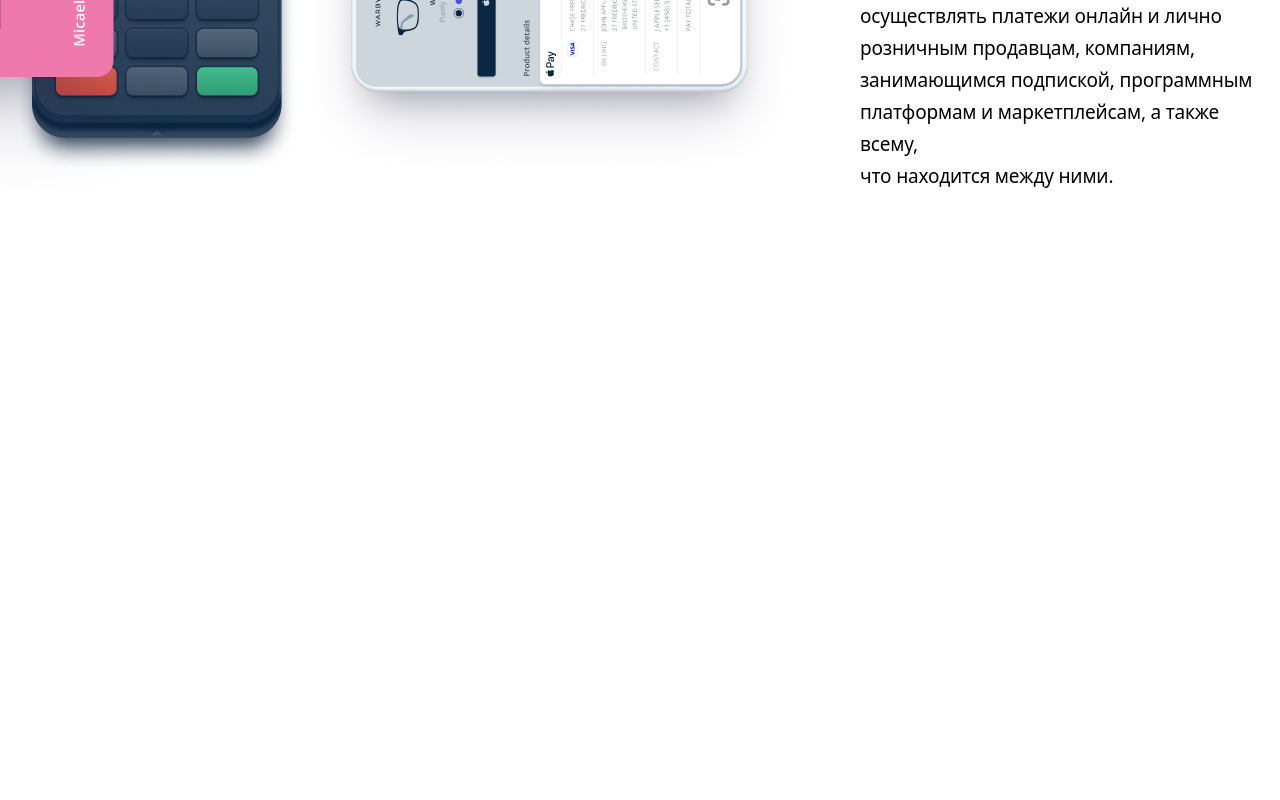
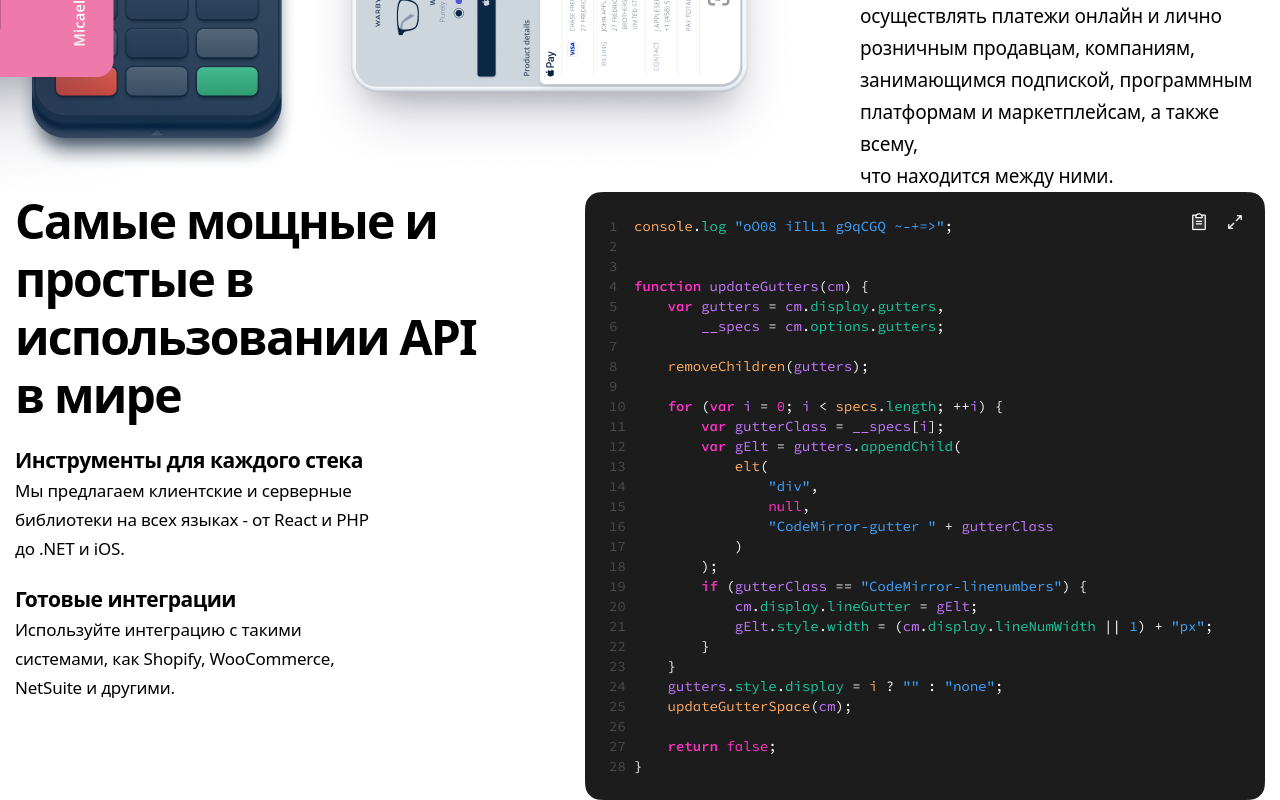
Before and after one commit to NuremirKadyrbekov/chemp, a React (Create React App) app: page / in a window 1280 px wide. Shown: the part 1327-2127 px from the top of the page. Before the commit the page ends 1540 px from the top, so only its background shows below. Built offline with nearby package versions, Linux system fonts and the light colour scheme.

Commit message:
feat: add sectiontwo

```diff
--- a/src/App.js
+++ b/src/App.js
@@ -1,13 +1,14 @@
 import "./App.css";
 import Header from "./components/Header/Header";
-import Navigation from "./components/Header/Navigation/Navigation";
 import SectionOne from "./components/SectionOne/SectionOne";
+import SectionTwo from "./components/SectionTwo/SectionTwo";
 
 function App() {
   return (
     <div className="App">
       <Header />
       <SectionOne />
+      <SectionTwo />
     </div>
   );
 }
--- /dev/null
+++ b/src/components/SectionTwo/SectionTwo.css
@@ -0,0 +1,31 @@
+.sectiontwo__body {
+  display: flex;
+  justify-content: space-between;
+}
+
+.sectiontwo__desc {
+  display: flex;
+  flex-direction: column;
+  gap: 20px;
+}
+
+.sectiontwo__title {
+  font-size: 48px;
+  font-weight: 700;
+  line-height: 58px;
+  letter-spacing: -1.7999999523162842px;
+}
+
+.sectiontwo__subtitle {
+  font-size: 21px;
+  font-weight: 700;
+  line-height: 32px;
+  letter-spacing: -0.5px;
+}
+
+.sectiontwo__text {
+  font-size: 17px;
+  font-weight: 400;
+  line-height: 29px;
+  letter-spacing: -0.20000000298023224px;
+}
--- /dev/null
+++ b/src/components/SectionTwo/SectionTwo.jsx
@@ -0,0 +1,40 @@
+import React from "react";
+import "./SectionTwo.css";
+import code from '../../sources/images/Card.png'
+
+const SectionTwo = () => {
+  return (
+    <div className="sectiontwo">
+      <div className="container">
+        <div className="sectiontwo__body">
+          <div className="sectiontwo__desc">
+            <div className="sectiontwo__title">
+              Самые мощные и <br /> простые в <br /> использовании API <br /> в мире
+            </div>
+            <div className="sectiontwo__subdesc">
+              <div className="sectiontwo__subtitle">
+                Инструменты для каждого стека
+              </div>
+              <p className="sectiontwo__text">
+                Мы предлагаем клиентские и серверные <br /> библиотеки на всех языках -
+                от React и PHP <br /> до .NET и iOS.
+              </p>
+            </div>
+            <div className="sectiontwo__subdesc">
+              <div className="sectiontwo__subtitle">Готовые интеграции</div>
+              <p className="sectiontwo__text">
+                Используйте интеграцию с такими <br /> системами, как Shopify,
+                WooCommerce, <br /> NetSuite и другими.
+              </p>
+            </div>
+          </div>
+          <div className="sectiontwo__image">
+            <img src={code} alt="" />
+          </div>
+        </div>
+      </div>
+    </div>
+  );
+};
+
+export default SectionTwo;
```
Also changed, not shown: src/sources/images/Card.png (added).
